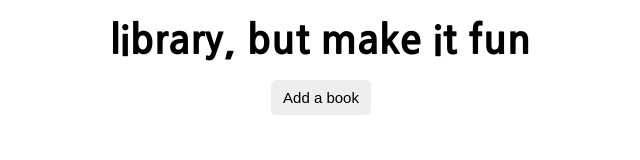
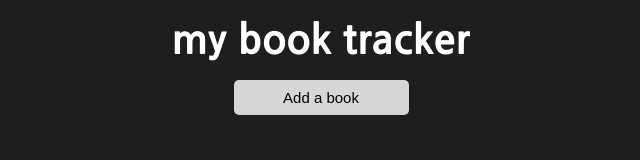
Before and after one commit to spghtti/bookTracker, a plain HTML site: page index.html in a window 1280 px wide. Shown: the whole page, without its empty margins (319-959 px from the left). Drawn offline with Linux system fonts and the light colour scheme.

Commit message:
Updated styling

```diff
--- a/index.html
+++ b/index.html
@@ -13,7 +13,7 @@
 </head>
 <body>
     <div id='main'>
-        <h1>library, but make it fun</h1>
+        <h1>my book tracker</h1>
         <div id='buttonContainer'>
             <button id='myBtn'>Add a book</button>
         </div>
--- a/main.css
+++ b/main.css
@@ -1,6 +1,6 @@
 body {
-	background-color: rgb(255, 255, 255);
-	color: rgb(0, 0, 0);
+	background-color: rgb(31, 30, 30);
+	color: rgb(34, 34, 34);
 }
 h1 {
 	display: flex;
@@ -8,17 +8,15 @@ h1 {
 	font-size: 40px;
 	margin-top: 20px;
 	font-family: 'Nanum Gothic', sans-serif;
-	color: rgb(0, 0, 0);
+	color: rgb(255, 255, 255);
 }
 #myBtn {
 	display: inline-block;
-	align-items: center;
-	justify-content: center;
     height: 35px;
-    width: 100px;
+    width: 175px;
     white-space: nowrap;
     text-align: center;
-    background-color: #eeeeee;
+    background-color: #d6d6d6;
     border-radius: 5px;
 	border: 0px;
 	font-size: 15px;
@@ -26,7 +24,7 @@ h1 {
 #myBtn:hover {
     display: inline-block;
     height: 35px;
-    width: 100px;
+    width: 175px;
     white-space: nowrap;
     text-align: center;
     background-color: #f8f8f8;
@@ -145,13 +143,14 @@ h1 {
 	background-color: rgba(0, 0, 0, 0.4);
 }
 .modal-content {
-	background-color: #fefefe;
+	background-color: #ffffff;
 	margin: 15% auto;
 	padding: 20px;
 	border: 1px solid #888;
 	width: 60%;
 	height: 60%;
 	color: rgb(0, 0, 0);
+	border-radius: 15px;
 }
 .close {
 	color: #aaa;
```
